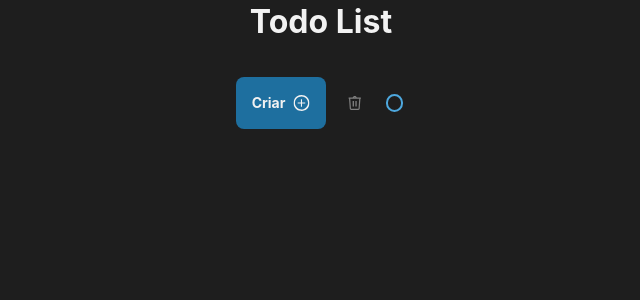
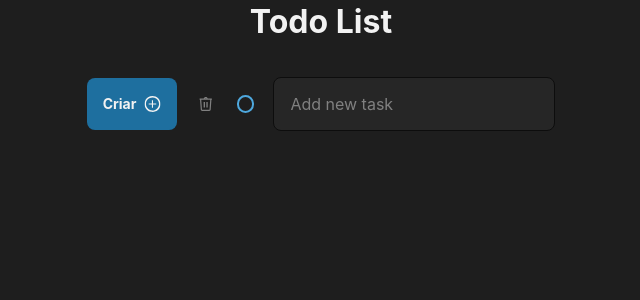
Before and after one commit to luizfvital/todo-list, a React (Vite) app: page / in a window 1280 px wide. Shown: the top 300 px of the page, without its empty margins (319-959 px from the left). Built offline with nearby package versions, Linux system fonts and the light colour scheme.

Commit message:
add input component

```diff
--- a/src/App.tsx
+++ b/src/App.tsx
@@ -2,6 +2,7 @@ import { Button } from "./Components/Button";
 import { Checkbox } from "./Components/Checkbox";
 import PlusIcon from "./Components/Icons/PlusIcon";
 import TrashIcon from "./Components/Icons/TrashIcon";
+import { Input } from "./Components/Input";
 
 function App() {
   return (
@@ -24,6 +25,7 @@ function App() {
           <TrashIcon />
         </Button>
         <Checkbox />
+        <Input />
       </div>
     </>
   );
--- a/src/Components/Button/index.tsx
+++ b/src/Components/Button/index.tsx
@@ -5,7 +5,7 @@ interface ButtonProps {
   children?: React.ReactNode;
 }
 
-function Button({ children, variant = "default" }: ButtonProps) {
+export function Button({ children, variant = "default" }: ButtonProps) {
   return (
     <button
       className={`${styles.btn} ${
@@ -16,5 +16,3 @@ function Button({ children, variant = "default" }: ButtonProps) {
     </button>
   );
 }
-
-export { Button };
--- /dev/null
+++ b/src/Components/Input/index.tsx
@@ -0,0 +1,7 @@
+import styles from "./input.module.css";
+
+export function Input() {
+  return (
+    <input type="text" placeholder="Add new task" className={styles.input} />
+  );
+}
--- /dev/null
+++ b/src/Components/Input/input.module.css
@@ -0,0 +1,19 @@
+.input {
+  height: 54px;
+  padding: 16px;
+  border-radius: 8px;
+  border: 1px solid var(--gray-700);
+
+  color: var(--gray-100);
+  background-color: var(--gray-500);
+
+  &:focus,
+  &:not(:placeholder-shown) {
+    border: 1px solid var(--purple-dark);
+    outline: none;
+  }
+
+  &::placeholder {
+    color: var(--gray-300);
+  }
+}
```
